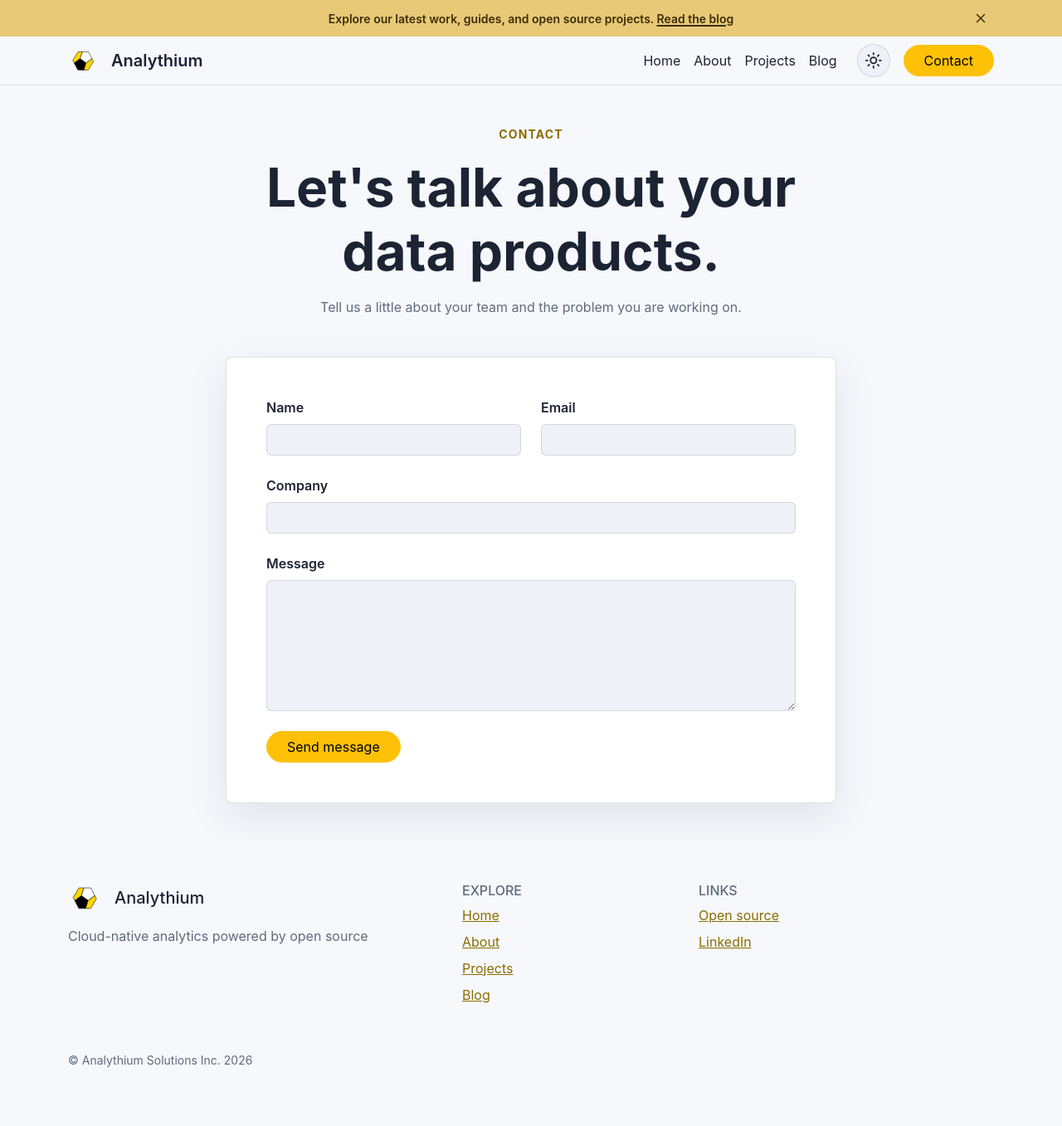
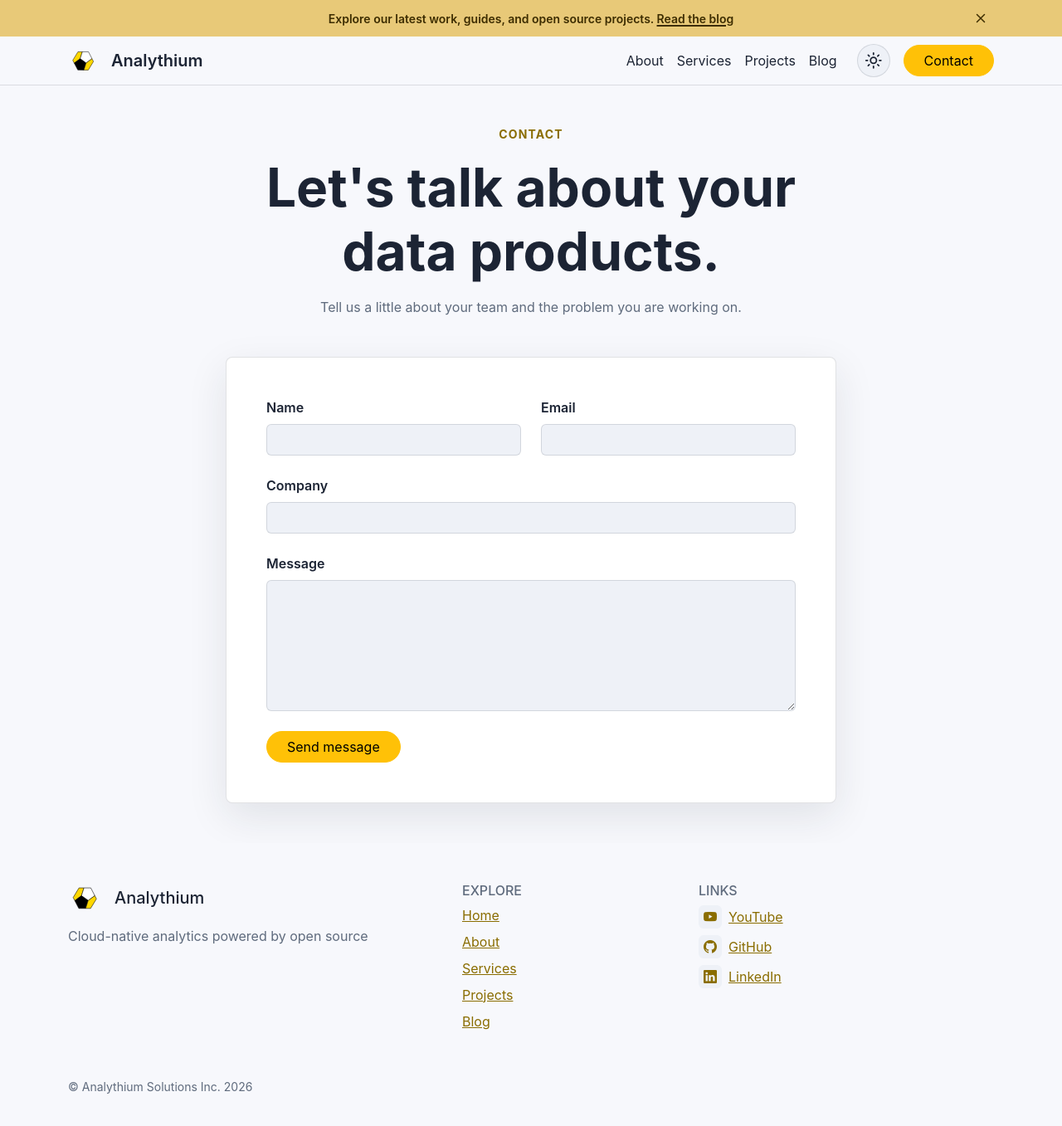
Before and after one commit to analythium/analythium-website, a Jekyll site: the page built from contact.html, in a window 1280 px wide and 1368 px high. Shown: the top 1357 px of the window at 83% size. Built offline with Jekyll 4.4.1, drawn with Linux system fonts in a browser that asks for light colours.

Commit message:
Icons and meta
Signed-off-by: Peter Solymos <psolymos@gmail.com>

```diff
--- a/_includes/footer.html
+++ b/_includes/footer.html
@@ -13,6 +13,7 @@
         <ul class="list-unstyled mb-0">
           <li class="mb-2"><a href="{{ '/' | relative_url }}">Home</a></li>
           <li class="mb-2"><a href="{{ '/about/' | relative_url }}">About</a></li>
+          <li class="mb-2"><a href="{{ '/services/' | relative_url }}">Services</a></li>
           <li class="mb-2"><a href="{{ '/projects/' | relative_url }}">Projects</a></li>
           <li class="mb-2"><a href="{{ '/blog/' | relative_url }}">Blog</a></li>
         </ul>
@@ -20,8 +21,9 @@
       <div class="col-6 col-md-4">
         <h2 class="h6 text-uppercase text-secondary">Links</h2>
         <ul class="list-unstyled mb-0">
-          <li class="mb-2"><a href="https://github.com/analythium/">Open source</a></li>
-          <li class="mb-2"><a href="https://www.linkedin.com/company/analythium/">LinkedIn</a></li>
+          <li class="mb-2"><a class="footer-social-link" href="https://www.youtube.com/@analythium"><i class="bi bi-youtube" aria-hidden="true"></i><span>YouTube</span></a></li>
+          <li class="mb-2"><a class="footer-social-link" href="https://github.com/analythium/"><i class="bi bi-github" aria-hidden="true"></i><span>GitHub</span></a></li>
+          <li class="mb-2"><a class="footer-social-link" href="https://www.linkedin.com/company/analythium/"><i class="bi bi-linkedin" aria-hidden="true"></i><span>LinkedIn</span></a></li>
         </ul>
       </div>
     </div>
--- a/_includes/header.html
+++ b/_includes/header.html
@@ -9,8 +9,8 @@
     </button>
     <div class="collapse navbar-collapse" id="site-nav">
       <ul class="navbar-nav ms-auto mb-2 mb-lg-0 align-items-lg-center">
-        <li class="nav-item"><a class="nav-link{% if page.url == '/' %} active{% endif %}" href="{{ '/' | relative_url }}">Home</a></li>
         <li class="nav-item"><a class="nav-link{% if page.url == '/about/' %} active{% endif %}" href="{{ '/about/' | relative_url }}">About</a></li>
+        <li class="nav-item"><a class="nav-link{% if page.url == '/services/' %} active{% endif %}" href="{{ '/services/' | relative_url }}">Services</a></li>
         <li class="nav-item"><a class="nav-link{% if page.url contains '/projects/' %} active{% endif %}" href="{{ '/projects/' | relative_url }}">Projects</a></li>
         <li class="nav-item"><a class="nav-link{% if page.url contains '/blog/' %} active{% endif %}" href="{{ '/blog/' | relative_url }}">Blog</a></li>
         <li class="nav-item ms-lg-3">
--- /dev/null
+++ b/_includes/meta.html
@@ -0,0 +1,15 @@
+<meta charset="utf-8">
+<meta name="viewport" content="width=device-width, initial-scale=1">
+<title>{% if page.title %}{{ page.title }} | {% endif %}{{ site.title }}</title>
+<meta name="description" content="{{ page.description | default: site.description }}">
+<link rel="icon" href="{{ '/assets/images/logo.svg' | relative_url }}">
+<link href="https://cdn.jsdelivr.net/npm/bootstrap@5.3.3/dist/css/bootstrap.min.css" rel="stylesheet" integrity="sha384-QWTKZyjpPEjISv5WaRU9OFeRpok6YctnYmDr5pNlyT2bRjXh0JMhjY6hW+ALEwIH" crossorigin="anonymous">
+<link href="https://cdn.jsdelivr.net/npm/bootstrap-icons@1.11.3/font/bootstrap-icons.min.css" rel="stylesheet">
+<link rel="stylesheet" href="{{ '/assets/css/site.css' | relative_url }}">
+<script>
+  (function () {
+    const savedTheme = localStorage.getItem('theme');
+    const prefersDark = window.matchMedia('(prefers-color-scheme: dark)').matches;
+    document.documentElement.dataset.theme = savedTheme || (prefersDark ? 'dark' : 'light');
+  }());
+</script>
--- a/_layouts/default.html
+++ b/_layouts/default.html
@@ -1,20 +1,7 @@
 <!doctype html>
 <html lang="en">
   <head>
-    <meta charset="utf-8">
-    <meta name="viewport" content="width=device-width, initial-scale=1">
-    <title>{% if page.title %}{{ page.title }} | {% endif %}{{ site.title }}</title>
-    <meta name="description" content="{{ page.description | default: site.description }}">
-    <link rel="icon" href="{{ '/assets/images/logo.svg' | relative_url }}">
-    <link href="https://cdn.jsdelivr.net/npm/bootstrap@5.3.3/dist/css/bootstrap.min.css" rel="stylesheet" integrity="sha384-QWTKZyjpPEjISv5WaRU9OFeRpok6YctnYmDr5pNlyT2bRjXh0JMhjY6hW+ALEwIH" crossorigin="anonymous">
-    <link rel="stylesheet" href="{{ '/assets/css/site.css' | relative_url }}">
-    <script>
-      (function () {
-        const savedTheme = localStorage.getItem('theme');
-        const prefersDark = window.matchMedia('(prefers-color-scheme: dark)').matches;
-        document.documentElement.dataset.theme = savedTheme || (prefersDark ? 'dark' : 'light');
-      }());
-    </script>
+    {% include meta.html %}
   </head>
   <body>
     {% if site.announcement.enabled and site.announcement.text %}
--- a/assets/css/site.css
+++ b/assets/css/site.css
@@ -111,6 +111,28 @@ a:focus {
 
 .site-nav {
   border-bottom: 1px solid var(--site-border);
+}
+
+.footer-social-link {
+  display: inline-flex;
+  align-items: center;
+  gap: 0.5rem;
+  text-decoration: none;
+}
+
+.footer-social-link span {
+  text-decoration: underline;
+}
+
+.footer-social-link .bi {
+  width: 1.75rem;
+  height: 1.75rem;
+  display: inline-grid;
+  place-items: center;
+  font-size: 1rem;
+  text-align: center;
+  border-radius: 0.375rem;
+  background: var(--site-panel-soft);
 }
 
 .navbar-brand,
```
Also changed, not shown: services.html (added, +63 -0 lines).
